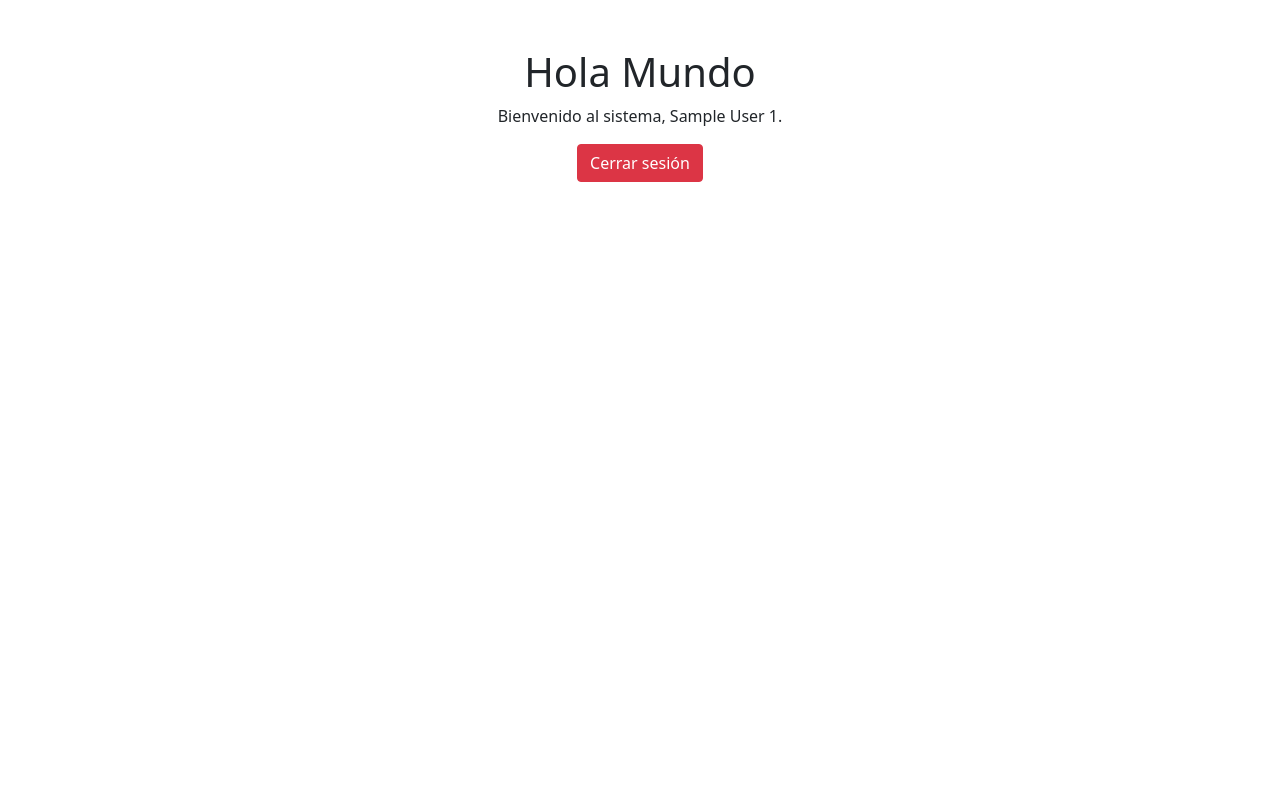
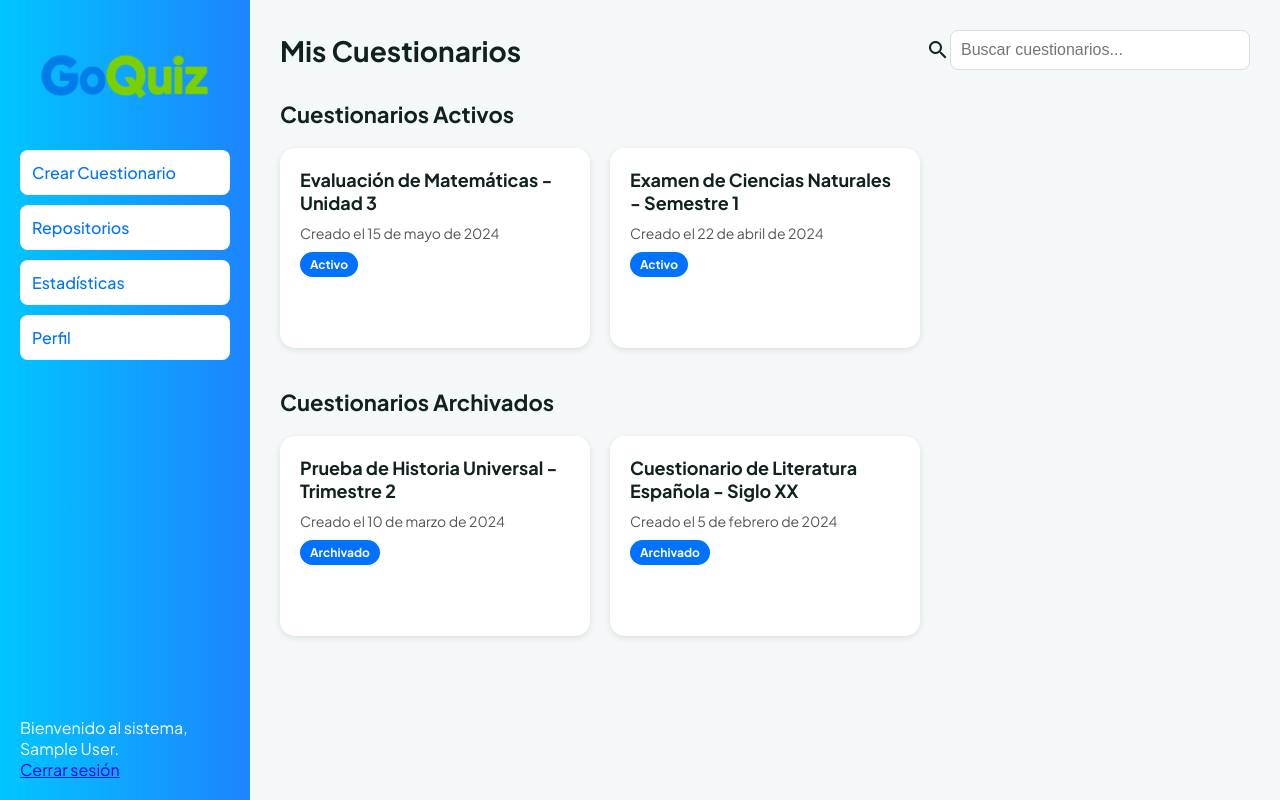
Before and after one commit to AGonzalesCajusol/kahoot_web, a Flask app: page /dashboard in a window 1280 px wide. Run offline with Flask 3, Linux system fonts and the light colour scheme; the visitor is signed in with stand-in values (Sample User, id 1).

Commit message:
panel de admin

```diff
--- /dev/null
+++ b/static/CSS/dashboard.css
@@ -0,0 +1,193 @@
+    /* Estilos Globales */
+    * {
+        margin: 0;
+        padding: 0;
+        box-sizing: border-box;
+    }
+
+    body {
+        font-family: 'Plus Jakarta Sans', sans-serif;
+        background-color: #f5f8f8;
+        color: #10221f;
+        min-height: 100vh;
+    }
+
+    .flex {
+        display: flex;
+        height: 100vh;
+    }
+
+    .sidebar {
+        width: 250px;
+        background: linear-gradient(to right, #00c6ff, #0073ffe1);
+        color: #fff;
+        padding: 20px;
+        display: flex;
+        flex-direction: column;
+        justify-content: space-between;
+        height: 100%;
+        position: fixed;
+        transition: transform 0.3s ease-in-out;
+        transform: translateX(0);
+    }
+
+    .sidebar.closed {
+        transform: translateX(-100%);
+    }
+
+
+    .sidebar-header h1 {
+        font-size: 24px;
+        font-weight: 700;
+
+    }
+
+
+    .sidebar-header {
+        display: flex;
+        justify-content: center;
+        align-items: center;
+        height: 120px;
+    }
+
+    .sidebar-header .logo {
+        width: 200px;
+        height: auto;
+        object-fit: contain;
+    }
+
+
+
+    .sidebar-nav .nav-item {
+        padding: 12px;
+        margin: 10px 0;
+        background-color: #fff;
+        color: #0072ff;
+        font-weight: 500;
+        border-radius: 8px;
+        text-decoration: none;
+        display: flex;
+        align-items: center;
+        gap: 10px;
+        transition: background-color 0.3s;
+    }
+
+    .sidebar-nav .nav-item:hover {
+        background-color: #0072ff;
+        color: #fff;
+    }
+
+    .sidebar-footer {
+        margin-top: auto;
+    }
+
+    .hamburger {
+        display: none;
+        font-size: 30px;
+        cursor: pointer;
+        color: #0072ff;
+        padding: 10px;
+    }
+
+
+    /* Contenido Principal */
+    .main-content {
+        flex: 1;
+        padding: 30px;
+        margin-left: 250px;
+        overflow-y: auto;
+        transition: margin-left 0.3s ease-in-out;
+    }
+
+    .main-content.shifted {
+        margin-left: 0;
+    }
+
+    .main-header {
+        display: flex;
+        justify-content: space-between;
+        align-items: center;
+        margin-bottom: 30px;
+    }
+
+    .main-header h2 {
+        font-size: 28px;
+        font-weight: 700;
+    }
+
+    .search-bar {
+        display: flex;
+        align-items: center;
+        position: relative;
+    }
+
+    .search-bar input {
+        padding-left: 30px;
+        padding: 10px;
+        font-size: 16px;
+        border-radius: 8px;
+        border: 1px solid #ddd;
+        width: 300px;
+    }
+
+    /* Secciones de Cuestionarios */
+    .questionnaires-section {
+        margin-bottom: 40px;
+    }
+
+    .questionnaires-section h3 {
+        font-size: 22px;
+        font-weight: 600;
+        margin-bottom: 20px;
+    }
+
+    .questionnaires-grid {
+        display: grid;
+        grid-template-columns: repeat(auto-fill, minmax(250px, 1fr));  /* Cuadrícula flexible */
+        gap: 20px;
+    }
+
+    .questionnaire-card {
+        background-color: #fff;
+        border-radius: 15px;
+        box-shadow: 0 2px 6px rgba(0, 0, 0, 0.1);
+        padding: 20px;
+        display: flex;
+        flex-direction: column;
+        justify-content: space-between;
+        height: 200px;  /* Ajusta la altura de las tarjetas */
+        transition: transform 0.3s;
+    }
+
+    .questionnaire-card:hover {
+        transform: translateY(-5px); /* Añade un efecto de hover */
+    }
+
+    .card-content h4 {
+        font-size: 18px;
+        font-weight: 600;
+    }
+
+    .card-content p {
+        font-size: 14px;
+        color: #555;
+        margin: 10px 0;
+    }
+
+    .status {
+        background-color: #0072ff;
+        padding: 5px 10px;
+        color: #fff;
+        border-radius: 15px;
+        font-size: 12px;
+        font-weight: 600;
+        display: inline-block;
+    }
+
+    .status.active {
+        background-color: #0072ff;
+    }
+
+    .status.archived {
+        background-color: #bbb;
+    }
--- /dev/null
+++ b/static/JS/dashboard.js
@@ -0,0 +1,22 @@
+document.addEventListener('DOMContentLoaded', () => {
+
+    const sidebar = document.getElementById('sidebar');
+    const mainContent = document.querySelector('.main-content');
+
+    const searchInput = document.querySelector('input[type="text"]');
+    if (searchInput) {
+        searchInput.addEventListener('input', function() {
+            const searchTerm = searchInput.value.toLowerCase();
+            const questionnaires = document.querySelectorAll('.questionnaire-card');
+
+            questionnaires.forEach(card => {
+                const title = card.querySelector('h4').textContent.toLowerCase();
+                if (title.includes(searchTerm)) {
+                    card.style.display = 'block';
+                } else {
+                    card.style.display = 'none';
+                }
+            });
+        });
+    }
+});
--- a/templates/dashboard.html
+++ b/templates/dashboard.html
@@ -3,17 +3,89 @@
 <head>
     <meta charset="UTF-8">
     <meta name="viewport" content="width=device-width, initial-scale=1.0">
-    <title>Dashboard</title>
-    <link href="https://cdn.jsdelivr.net/npm/bootstrap@5.1.3/dist/css/bootstrap.min.css" rel="stylesheet">
+    <title>Panel de Administración</title>
+    <link href="https://fonts.googleapis.com/css2?family=Plus+Jakarta+Sans:wght@400;500;700;800&family=Noto+Sans:wght@400;500;700;900" rel="stylesheet">
+    <link href="https://fonts.googleapis.com/icon?family=Material+Icons+Outlined" rel="stylesheet">
+    <link rel="stylesheet" href="../static/CSS/dashboard.css">
 </head>
-<body>
-    <div class="container text-center mt-5">
-        <h1>Hola Mundo</h1>
-        <p>Bienvenido al sistema, {{ session['nombres'] }} {{ session['apellidos'] }}.</p>
+<body class="bg-background-light font-display">
+    <div class="flex min-h-screen">
 
-        <a href="{{ url_for('logout') }}" class="btn btn-danger">Cerrar sesión</a>
+        <!-- Barra Lateral (Sidebar) -->
+        <aside class="sidebar" id="sidebar">
+            <div class="sidebar-header">
+                <img src="../static/IMG/GoQuiz.png" alt="Logo GoQuiz" class="logo">
+            </div>
+
+            <nav class="sidebar-nav">
+                <a href="#" class="nav-item">Crear Cuestionario</a>
+                <a href="#" class="nav-item">Repositorios</a>
+                <a href="#" class="nav-item">Estadísticas</a>
+                <a href="#" class="nav-item">Perfil</a>
+            </nav>
+            <div class="sidebar-footer">
+                <p>Bienvenido al sistema, {{ session['nombres'] }}.</p>
+                <a href="{{ url_for('logout') }}" class="btn btn-danger">Cerrar sesión</a>
+            </div>
+        </aside>
+
+        <!-- Contenido Principal -->
+        <main class="main-content">
+            <header class="main-header">
+                <h2>Mis Cuestionarios</h2>
+                <div class="search-bar">
+                    <span class="material-icons-outlined">search</span>
+                    <input type="text" placeholder="Buscar cuestionarios...">
+                </div>
+            </header>
+
+            <section class="questionnaires-section">
+                <h3>Cuestionarios Activos</h3>
+                <div class="questionnaires-grid">
+                    <!-- Cuestionarios Activos -->
+                    <div class="questionnaire-card active">
+                        <div class="card-content">
+                            <h4>Evaluación de Matemáticas - Unidad 3</h4>
+                            <p>Creado el 15 de mayo de 2024</p>
+                            <span class="status">Activo</span>
+                        </div>
+                    </div>
+
+                    <!-- Otro Cuestionario -->
+                    <div class="questionnaire-card active">
+                        <div class="card-content">
+                            <h4>Examen de Ciencias Naturales - Semestre 1</h4>
+                            <p>Creado el 22 de abril de 2024</p>
+                            <span class="status">Activo</span>
+                        </div>
+                    </div>
+                </div>
+            </section>
+
+            <section class="questionnaires-section">
+                <h3>Cuestionarios Archivados</h3>
+                <div class="questionnaires-grid">
+                    <!-- Cuestionarios Archivados -->
+                    <div class="questionnaire-card archived">
+                        <div class="card-content">
+                            <h4>Prueba de Historia Universal - Trimestre 2</h4>
+                            <p>Creado el 10 de marzo de 2024</p>
+                            <span class="status">Archivado</span>
+                        </div>
+                    </div>
+
+                    <div class="questionnaire-card archived">
+                        <div class="card-content">
+                            <h4>Cuestionario de Literatura Española - Siglo XX</h4>
+                            <p>Creado el 5 de febrero de 2024</p>
+                            <span class="status">Archivado</span>
+                        </div>
+                    </div>
+                </div>
+            </section>
+        </main>
     </div>
 
-    <script src="https://cdn.jsdelivr.net/npm/bootstrap@5.1.3/dist/js/bootstrap.bundle.min.js"></script>
+    <script src="../static/JS/dashboard.js"></script>
 </body>
 </html>
```
Also changed, not shown: static/IMG/GoQuiz.png (added).
